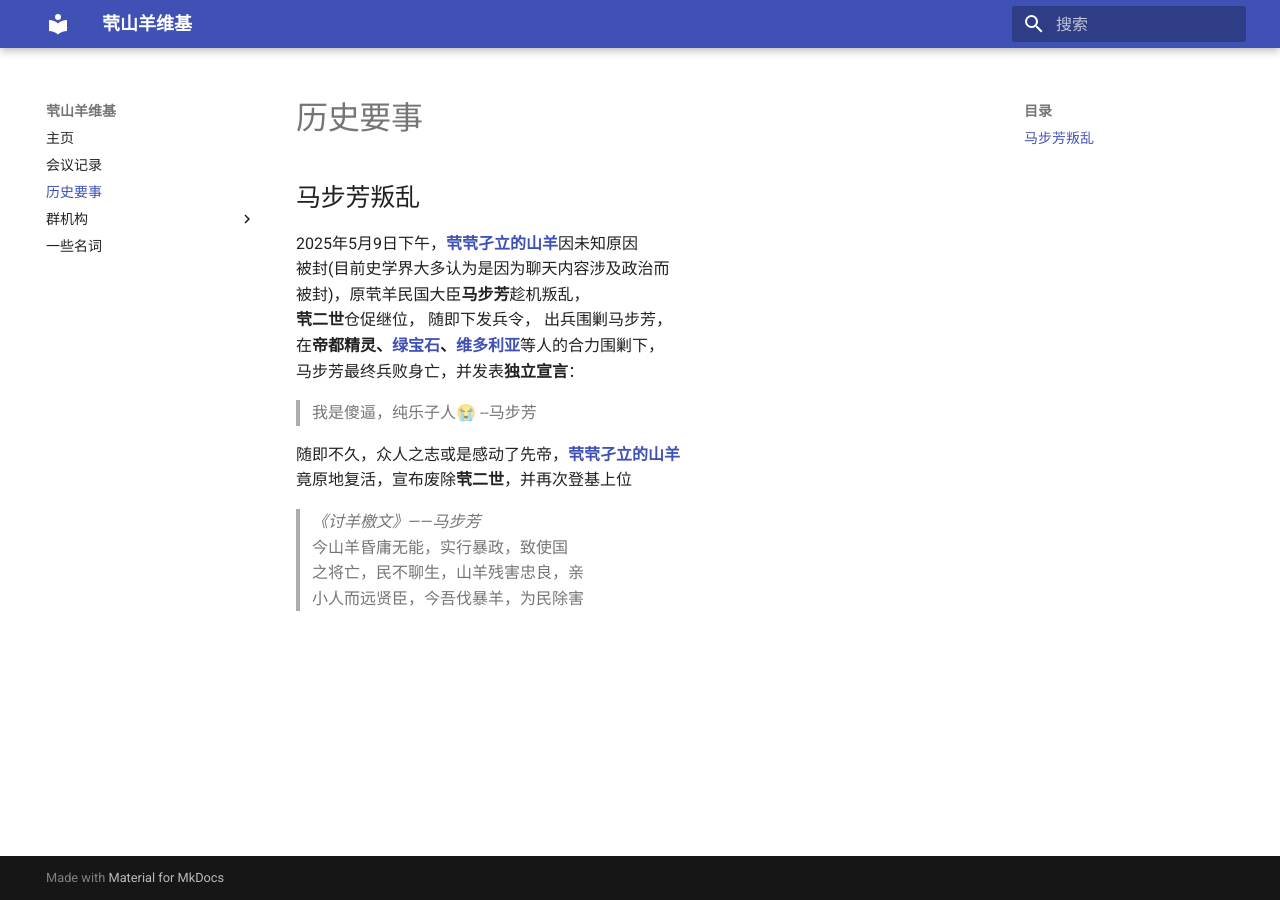
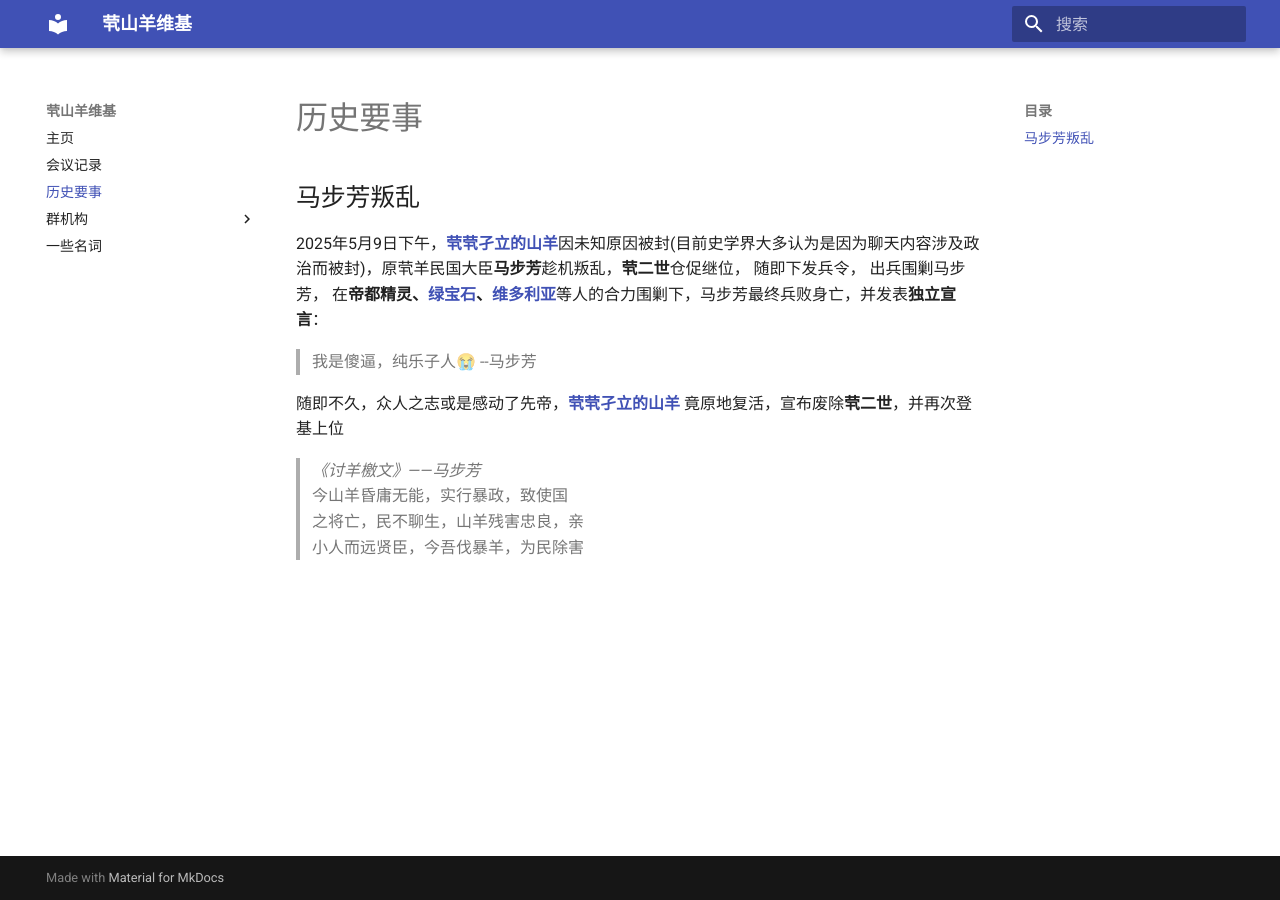
Before and after one commit to qqjldsy/GoatBook-Source, an MkDocs documentation site: the page built from docs/lsys.md, in a window 1280 px wide. Built offline with MkDocs 1.6.1 and Material for MkDocs 9.7.7, drawn with Linux system fonts in a browser that asks for light colours.

Commit message:
Update lsys.md

```diff
--- a/docs/lsys.md
+++ b/docs/lsys.md
@@ -2,17 +2,11 @@
 
 ## 马步芳叛乱
 
-2025年5月9日下午，[**茕茕孑立的山羊**](name.md#_4)因未知原因
-被封(目前史学界大多认为是因为聊天内容涉及政治而
-被封)，原茕羊民国大臣**马步芳**趁机叛乱，
-**茕二世**仓促继位， 随即下发兵令， 出兵围剿马步芳，
-在**帝都精灵、[绿宝石](name.md#_7)、[维多利亚](name.md#_8)**等人的合力围剿下，
-马步芳最终兵败身亡，并发表**独立宣言**：
+2025年5月9日下午，[**茕茕孑立的山羊**](name.md#_4)因未知原因被封(目前史学界大多认为是因为聊天内容涉及政治而被封)，原茕羊民国大臣**马步芳**趁机叛乱，**茕二世**仓促继位， 随即下发兵令， 出兵围剿马步芳， 在**帝都精灵、[绿宝石](name.md#_7)、[维多利亚](name.md#_8)**等人的合力围剿下，马步芳最终兵败身亡，并发表**独立宣言**：
 
 >我是傻逼，纯乐子人😭     --马步芳
 
-随即不久，众人之志或是感动了先帝，[**茕茕孑立的山羊**](name.md#_4)
-竟原地复活，宣布废除**茕二世**，并再次登基上位
+随即不久，众人之志或是感动了先帝，[**茕茕孑立的山羊**](name.md#_4)  竟原地复活，宣布废除**茕二世**，并再次登基上位
 
 >*《讨羊檄文》——马步芳*
 今山羊昏庸无能，实行暴政，致使国
```
